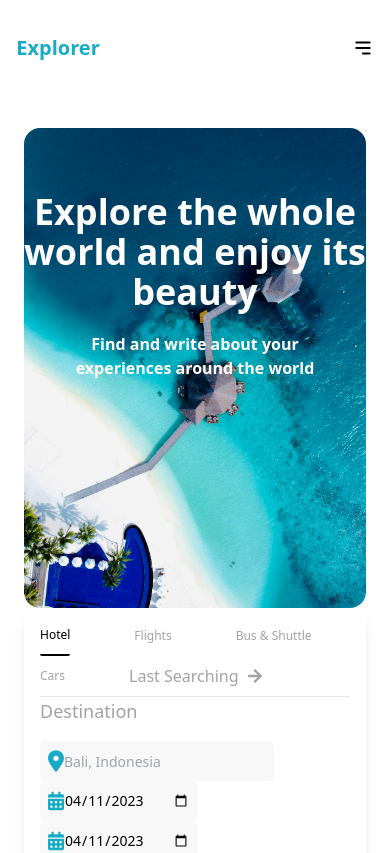
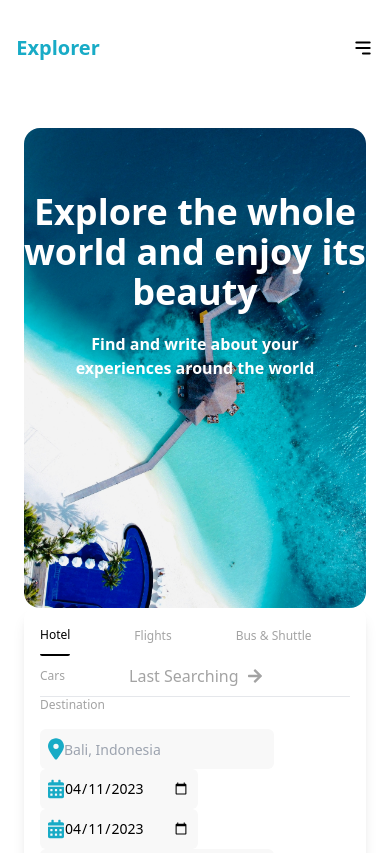
Before and after one commit to zablon-oigo/travel-website, a React (Vite) app: page / in a window 390 px wide. Shown: the top 853 px of the page. Built offline with nearby package versions, Linux system fonts and the light colour scheme.

Commit message:
Reduced font size on small device

```diff
--- a/src/components/Hero.jsx
+++ b/src/components/Hero.jsx
@@ -44,7 +44,7 @@ function Hero() {
                     <div className="">
                     <div className="border-t border-solid ">
                         <div className="">
-                        <p className="text-lg text-light">Destination</p>
+                        <p className="text-xs md:text-lg text-light">Destination</p>
 
                         </div>
                         <section className="grid grid-cols-1 my-4 lg:grid-cols-5 place-content-center ">
@@ -56,8 +56,6 @@ function Hero() {
                         <div className="relative flex w-40 h-10">
                             <FaCalendarAlt className='absolute top-0 bottom-0 z-10 h-full left-2 text-primary'/>
                             <input type='date' defaultValue={"2023-04-11"} className='absolute h-full px-2 py-1 pl-6 text-sm rounded-md outline-none bg-light1'/>
-
-
                         </div>
 
 
```
